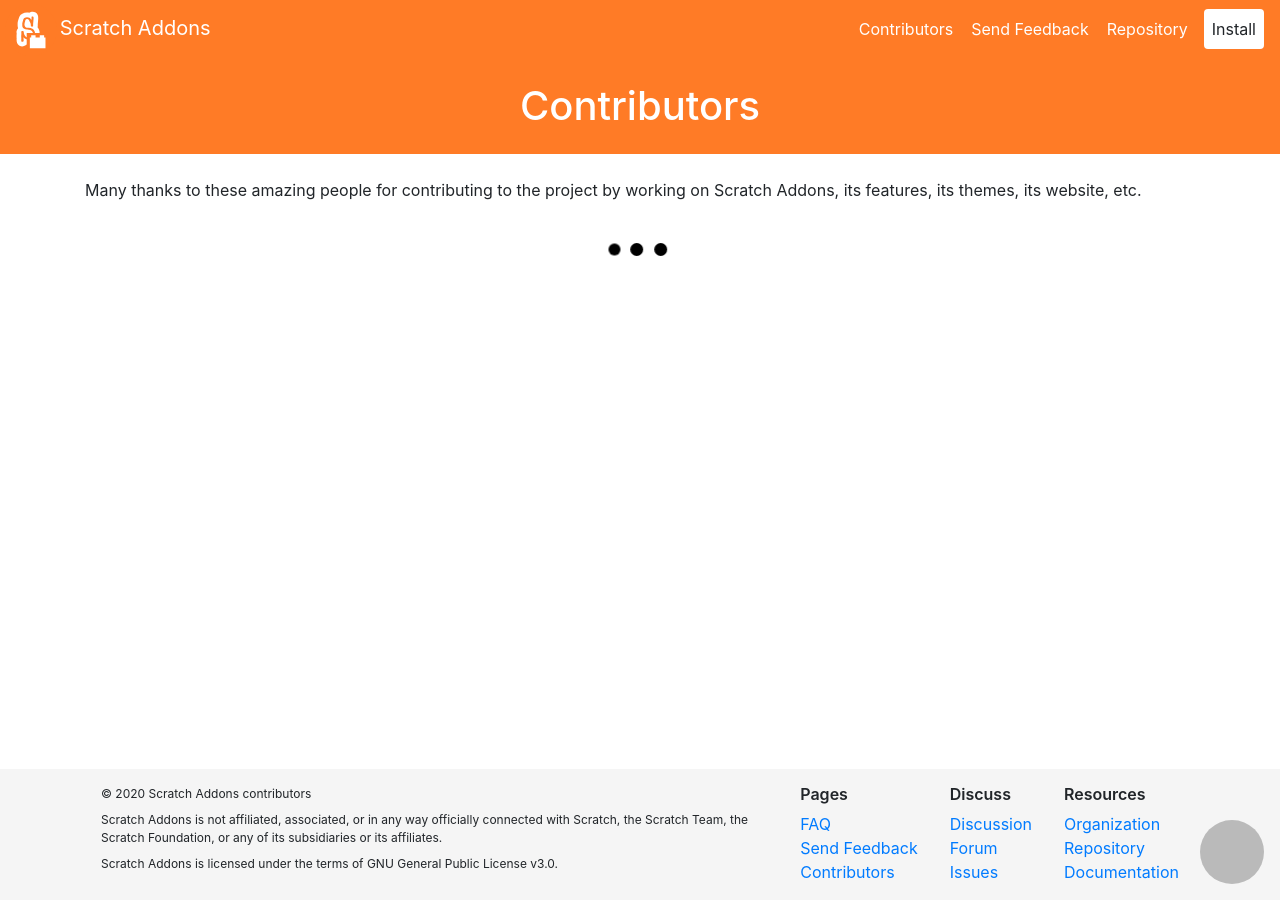
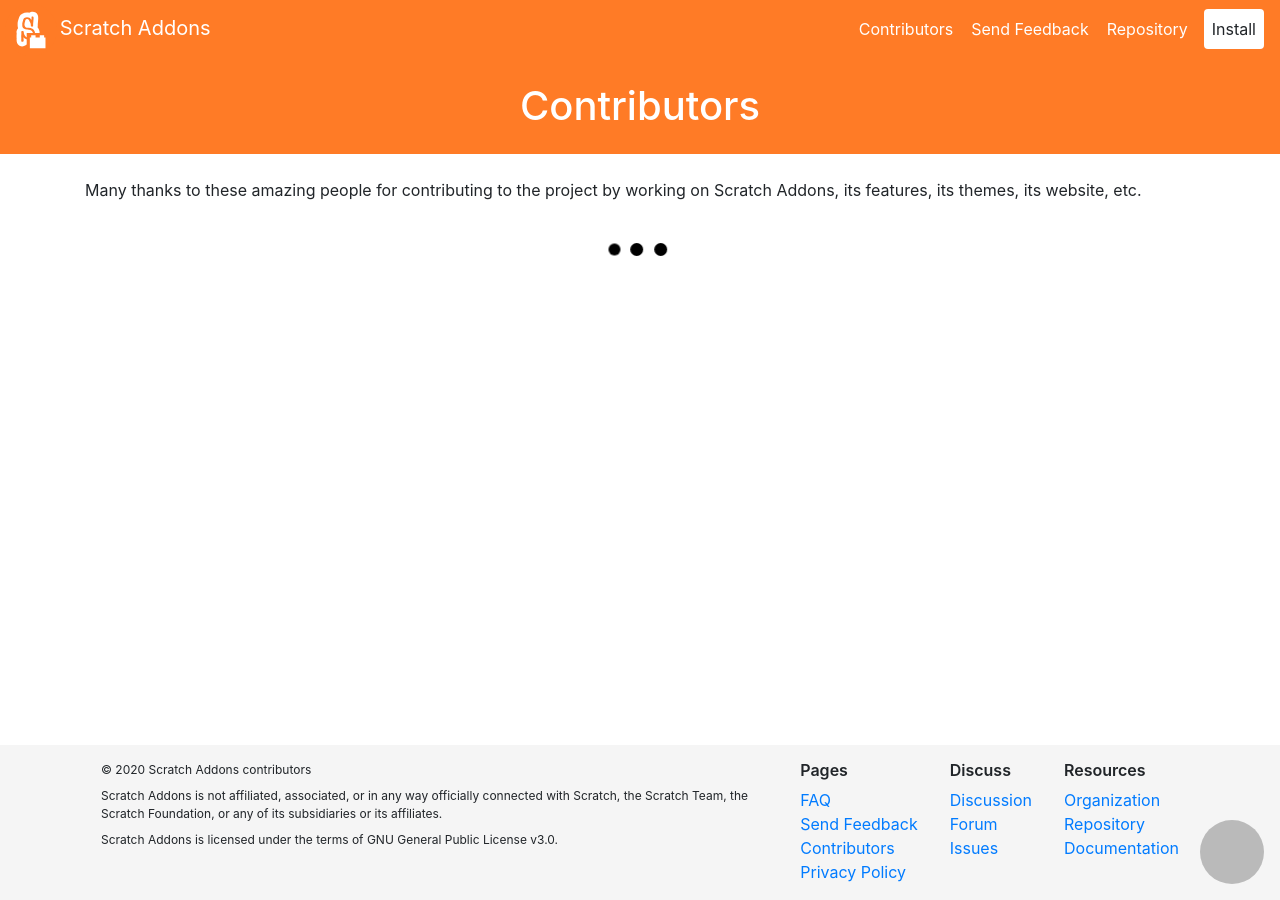
Before and after one commit to ScratchAddons/website, a Jekyll site: the page built from site/contributors.html, in a window 1280 px wide. Built offline with Jekyll 4.4.1, drawn with Linux system fonts in a browser that asks for light colours; comment, search, counter and statistics services are not loaded.

Commit message:
Update footer.html

```diff
--- a/site/_includes/footer.html
+++ b/site/_includes/footer.html
@@ -14,6 +14,7 @@
 			<a href="/faq" rel="noopener">FAQ</a>
 			<a href="/feedback" rel="noopener">Send Feedback</a>
 			<a href="/contributors" rel="noopener">Contributors</a>
+					<a href="/privacy">Privacy Policy</a>
 		</section>
 		<section>
 			<h3>Discuss</h3>
```
